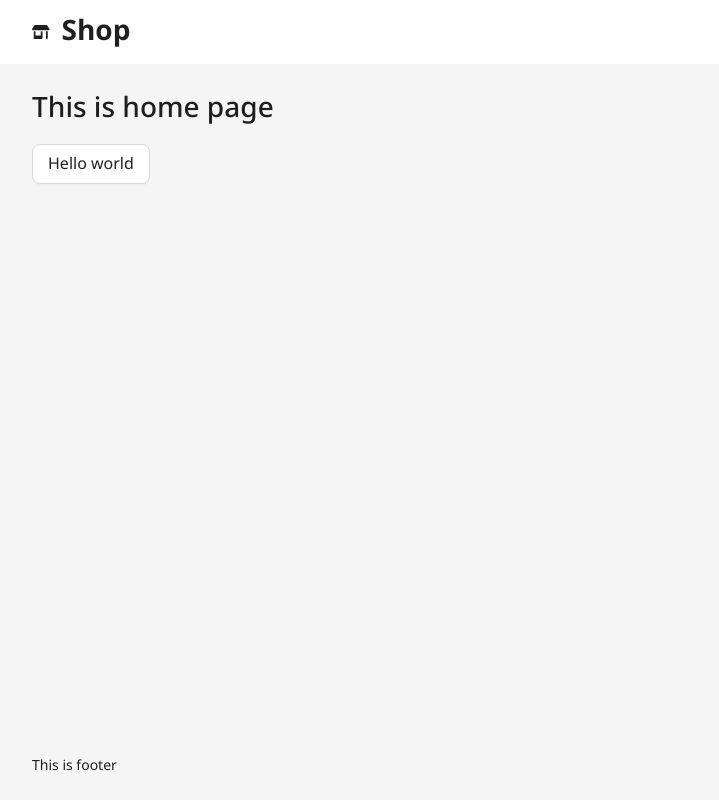
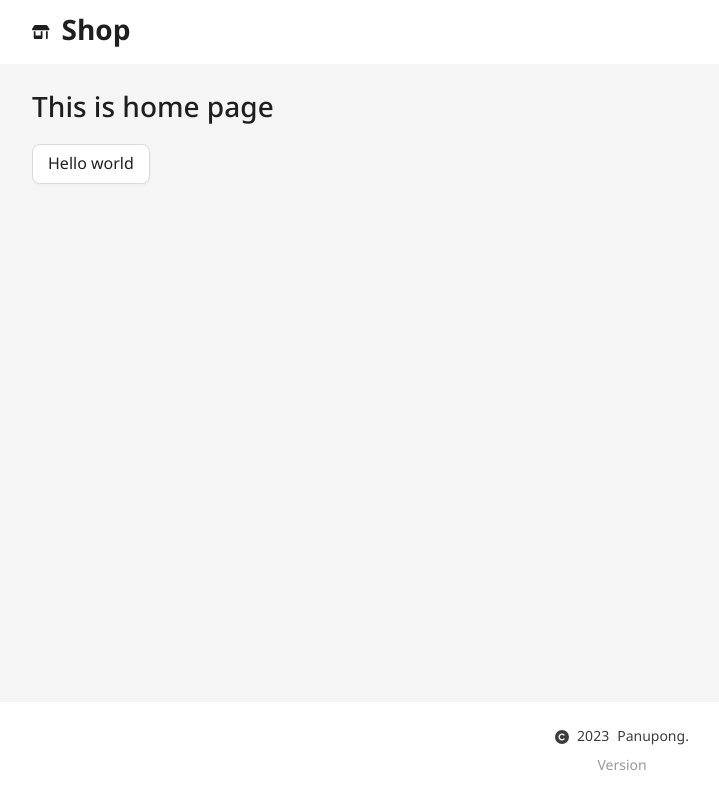
Before and after one commit to tchala120/7-solutions-frontend-exam, a React (Vite) app: page / in a window 1280 px wide. Shown: the whole page, without its empty margins (18-737 px from the left). Built offline with nearby package versions, Linux system fonts and the light colour scheme.

Commit message:
feat: Added footer info

```diff
--- a/src/components/Footer.tsx
+++ b/src/components/Footer.tsx
@@ -1,14 +1,50 @@
 import { Layout } from 'antd'
 import styled from 'styled-components'
+import { faCopyright } from '@fortawesome/free-solid-svg-icons'
+import { FontAwesomeIcon } from '@fortawesome/react-fontawesome'
 
 const Footer = () => {
-  return <FooterContainer>This is footer</FooterContainer>
+  return (
+    <FooterContainer>
+      <div className="inner-footer-container">
+        <div className="copyright-container">
+          <FontAwesomeIcon icon={faCopyright} />
+          <span>{new Date().getFullYear()}</span>
+          <span>Panupong.</span>
+        </div>
+
+        <Version>Version {import.meta.env.VITE_VERSION}</Version>
+      </div>
+    </FooterContainer>
+  )
 }
 
 export default Footer
 
 const FooterContainer = styled(Layout.Footer)`
+  background: #fff;
+
+  .inner-footer-container,
+  .copyright-container {
+    display: flex;
+    justify-content: center;
+    align-items: center;
+    gap: 8px;
+  }
+
+  .inner-footer-container {
+    flex-direction: column;
+    width: 100%;
+    max-width: 768px;
+    margin: 0 auto;
+    color: #3c3c3c;
+  }
+
   @media screen and (max-width: 768px) {
     padding: 24px;
   }
 `
+
+const Version = styled.div`
+  color: #999;
+`
```
